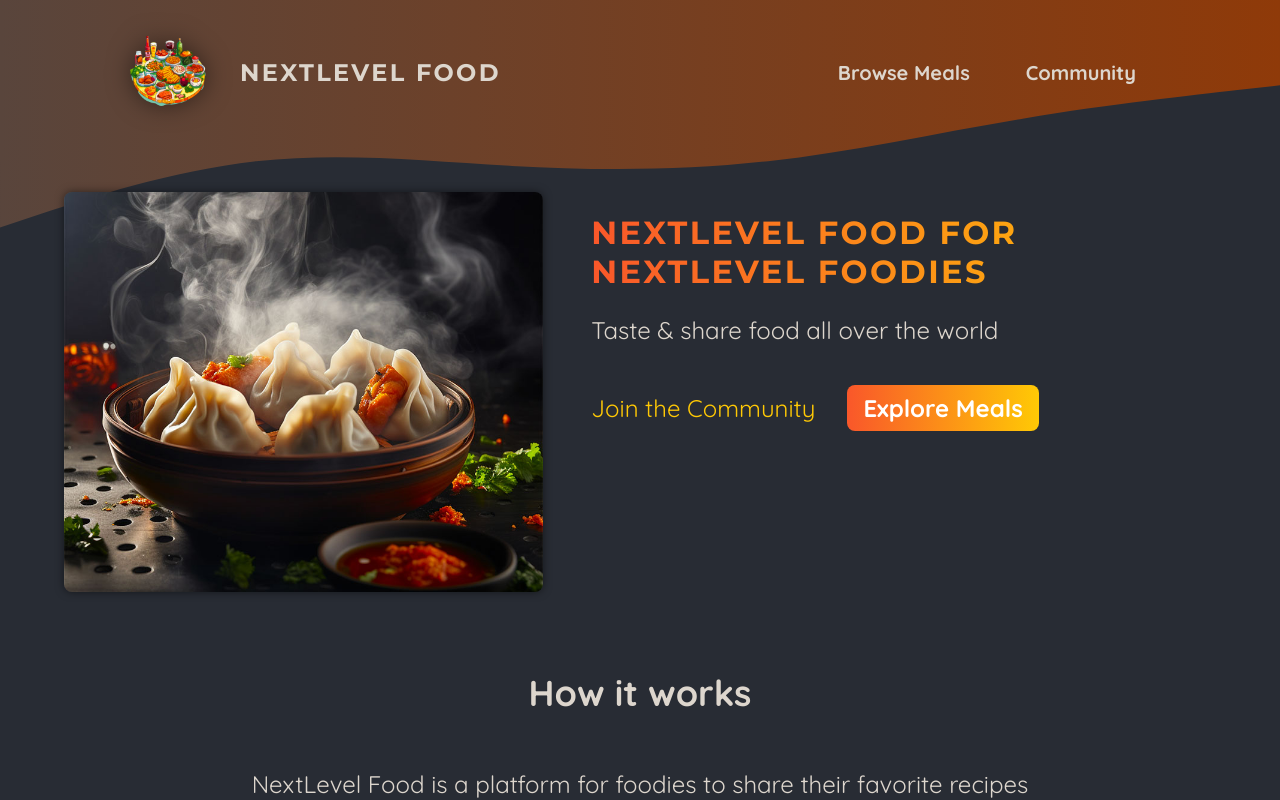
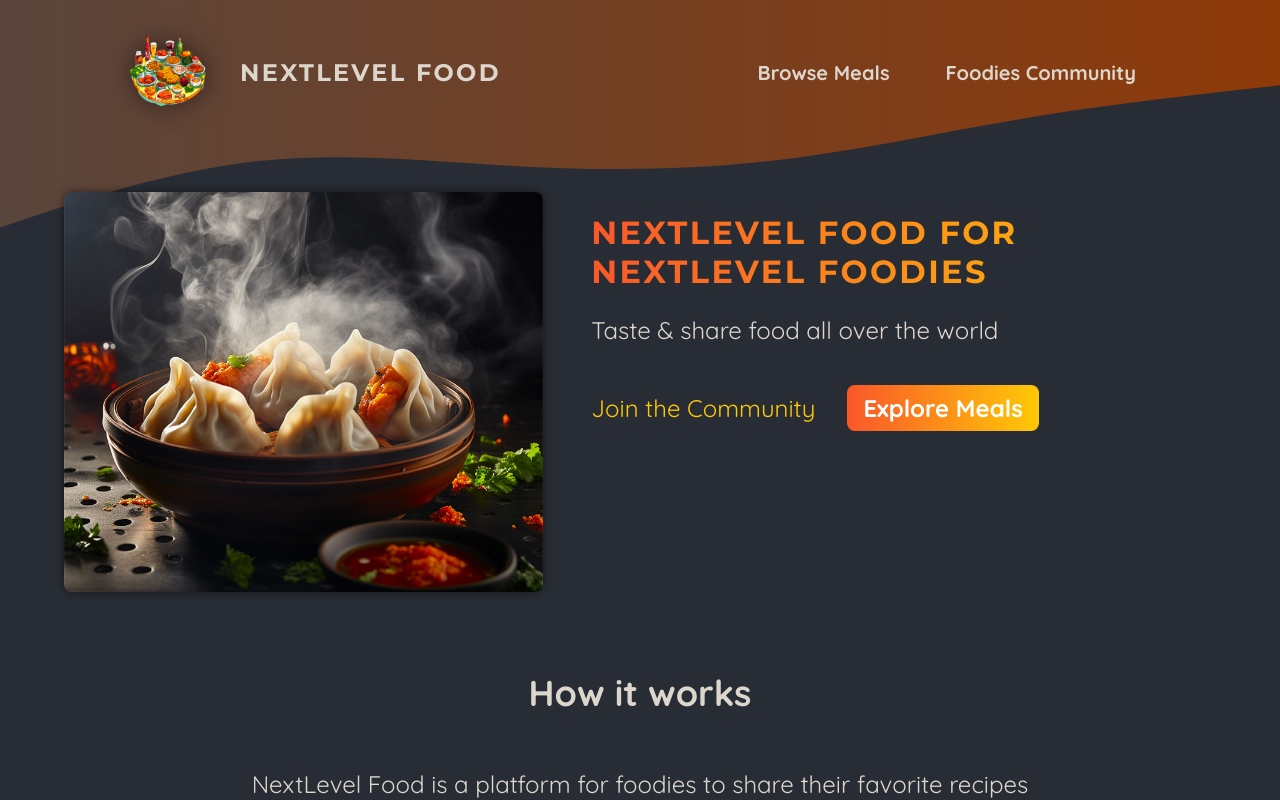
Before and after one commit to sacheen59/Next-Foodies-App, a Next.js app: page / in a window 1280 px wide. Shown: the top 800 px of the page. Built offline with nearby package versions, Linux system fonts and the light colour scheme.

Commit message:
active navlink added

```diff
--- a/components/main-header/main-header.js
+++ b/components/main-header/main-header.js
@@ -1,10 +1,14 @@
+"use client";
+
 import Link from "next/link";
 import Image from "next/image";
 
 import logoImg from "@/assets/logo.png";
 import classes from "./main-header.module.css";
 import MainHeaderBackground from "./main-header-background";
+import { usePathname } from "next/navigation";
 export default function MainHeader() {
+  const path = usePathname();
   return (
     <>
       <MainHeaderBackground />
@@ -16,10 +20,24 @@
         <nav className={classes.nav}>
           <ul>
             <li>
-              <Link href="/meals">Browse Meals</Link>
+              <Link
+                href="/meals"
+                className={
+                  path.startsWith("/meals") ? classes.active : undefined
+                }
+              >
+                Browse Meals
+              </Link>
             </li>
             <li>
-              <Link href="/community">Community</Link>
+              <Link
+                href="/community"
+                className={
+                  path.startsWith("/community") ? classes.active : undefined
+                }
+              >
+                Foodies Community
+              </Link>
             </li>
           </ul>
         </nav>
```
